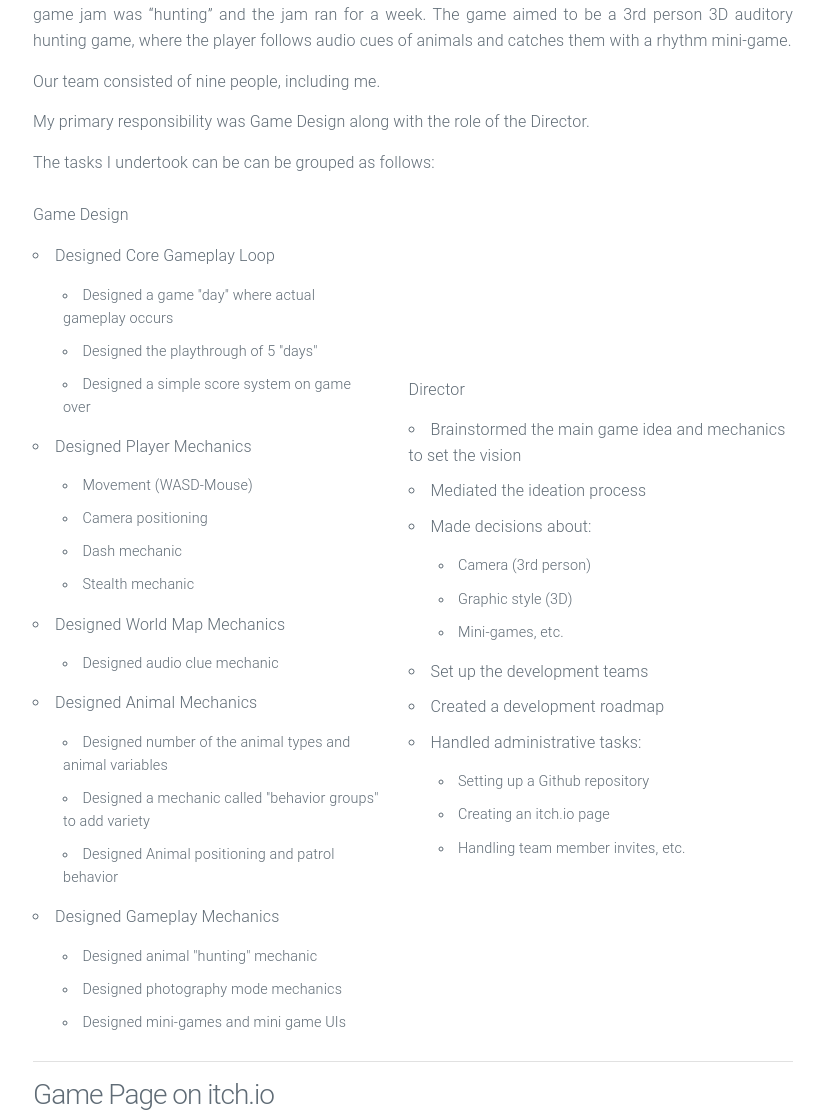
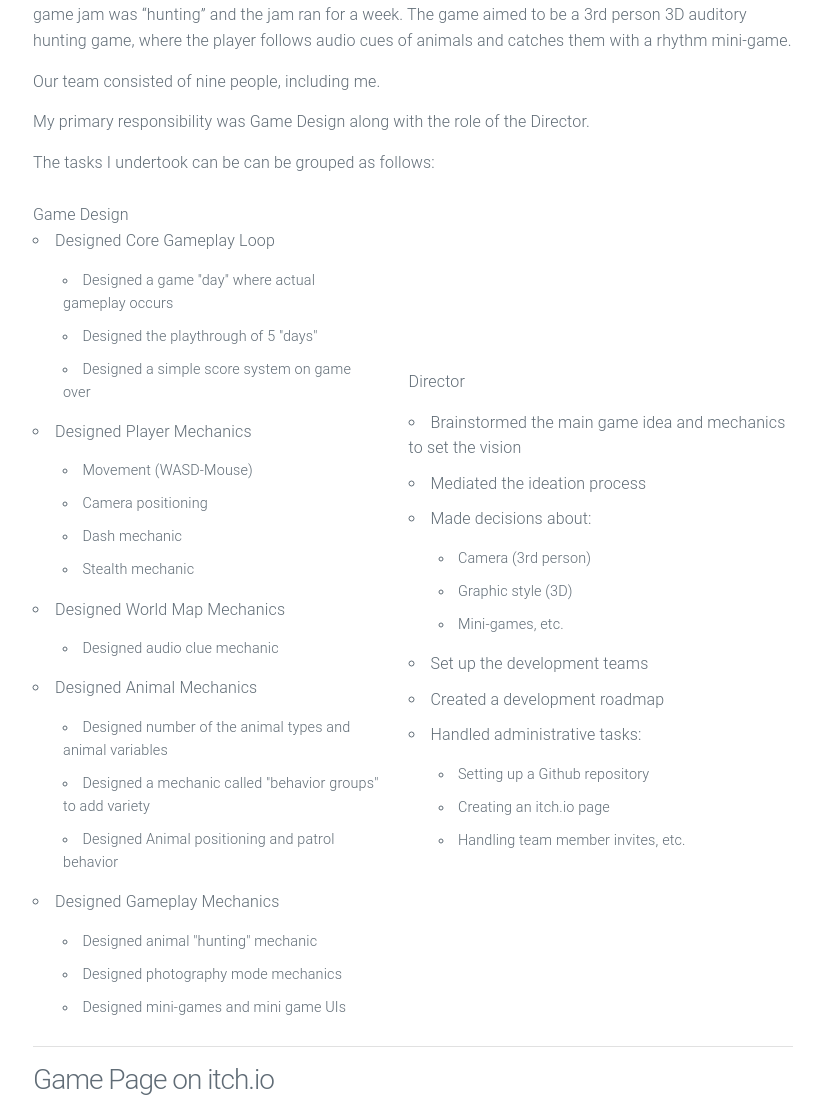
Before and after one commit to htramu/htk.github.io, a Jekyll site: the page built from _posts/2024-03-25-Whispers in the Wild.md, in a window 1280 px wide. Shown: the part 1580-2698 px from the top of the page, without its empty margins (227-1051 px from the left). Built offline with Jekyll 4.4.1, drawn with Linux system fonts in a browser that asks for light colours; grey boxes are pictures that could not be loaded.

Commit message:
Update 2024-03-25-Whispers in the Wild.md

```diff
--- a/_posts/2024-03-25-Whispers in the Wild.md
+++ b/_posts/2024-03-25-Whispers in the Wild.md
@@ -5,11 +5,6 @@
 date:   2024-03-21 00:00:00
 preview: /assets/wiw.png
 ---
-<style>
-        p {
-            text-align: justify;
-        }
-</style>
 
 ![Picture 1](/assets/wiw_1.png)
 ![Picture 2](/assets/wiw_2.png)
@@ -25,9 +20,9 @@
 The tasks I undertook can be can be grouped as follows:
 
 <table>
-  <tr>
+  <tr class="border-bottom">
     <td>
-		 <p>
+
 		 Game Design
 			<ul>
 			  <li>
@@ -70,7 +65,7 @@
 				</ul>
 			  </li>
 			</ul>
-		</p>
+
 	</td>
 
     <td>
```
